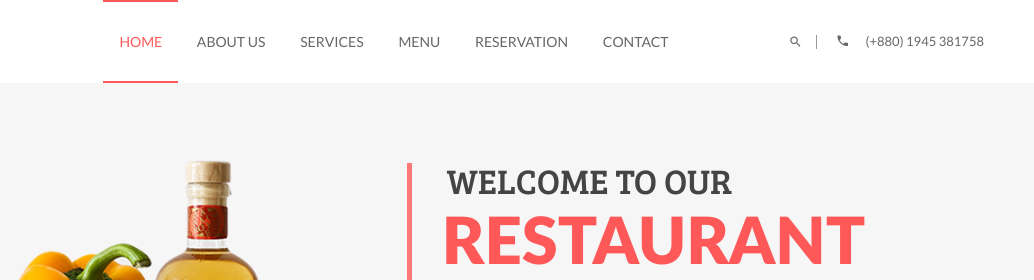
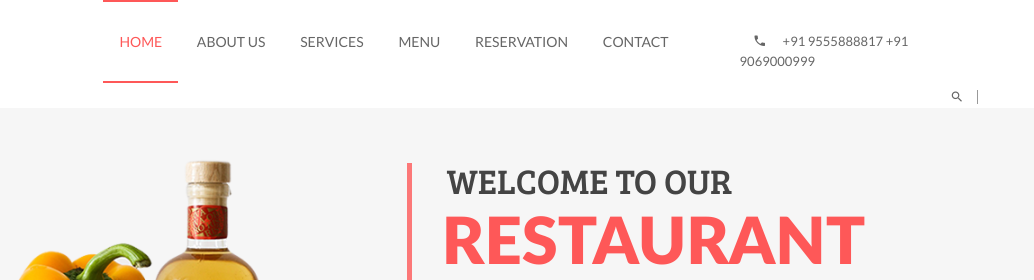
Before and after one commit to IOSD/IFoodYouWebsite, a plain HTML site: page index.html in a window 1280 px wide. Shown: the top 280 px of the page, 246-1280 px from the left. Drawn offline with Linux system fonts and the light colour scheme; some packages are replaced by stand-ins of ours.

Commit message:
Phone No. updated
i food you ordering nos

```diff
--- a/index.html
+++ b/index.html
@@ -90,7 +90,8 @@
 					<div class="header-contact">
 						<p>
 							<span><i class="zmdi zmdi-phone"></i></span>
-							<span>(+880) 1945 381758</span>
+							<span>+91 9555888817 </span>
+							<span> +91 9069000999</span>
 						</p>
 					</div>
 					<div class="header-search">
```
